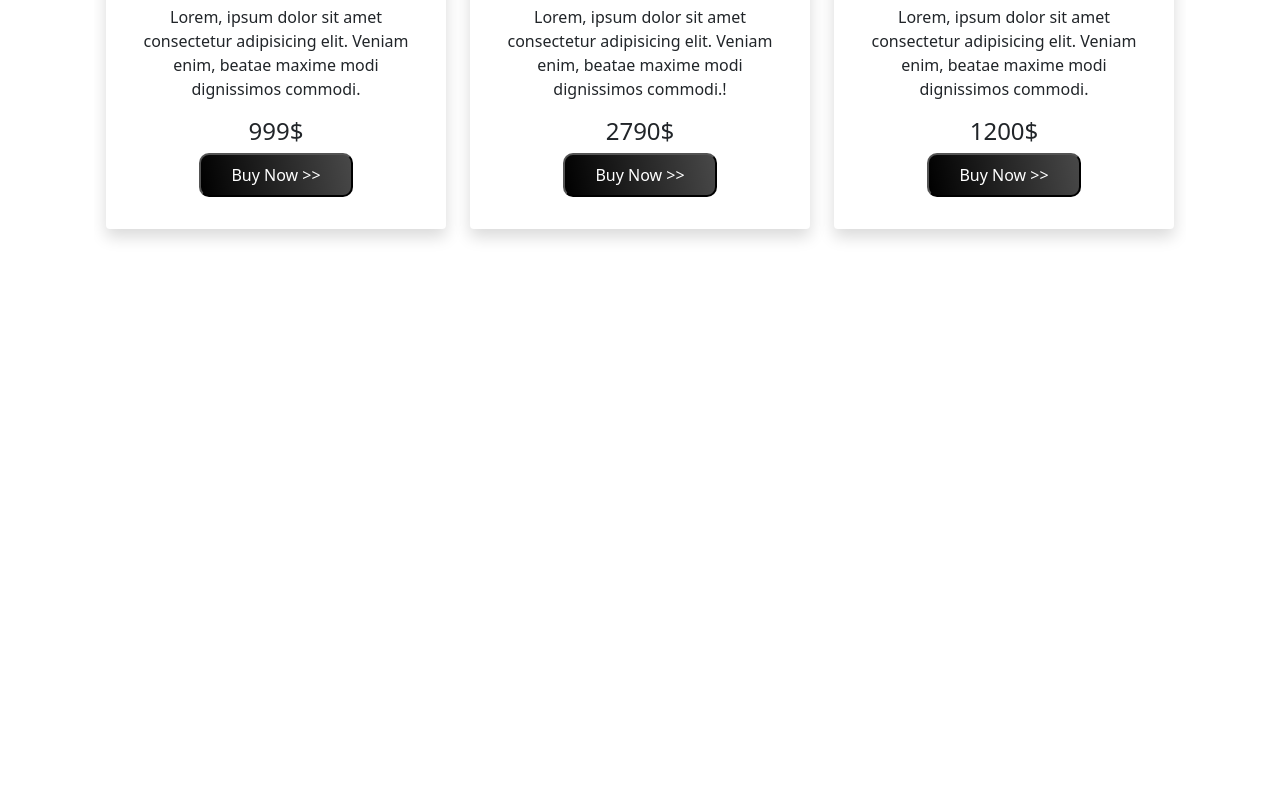
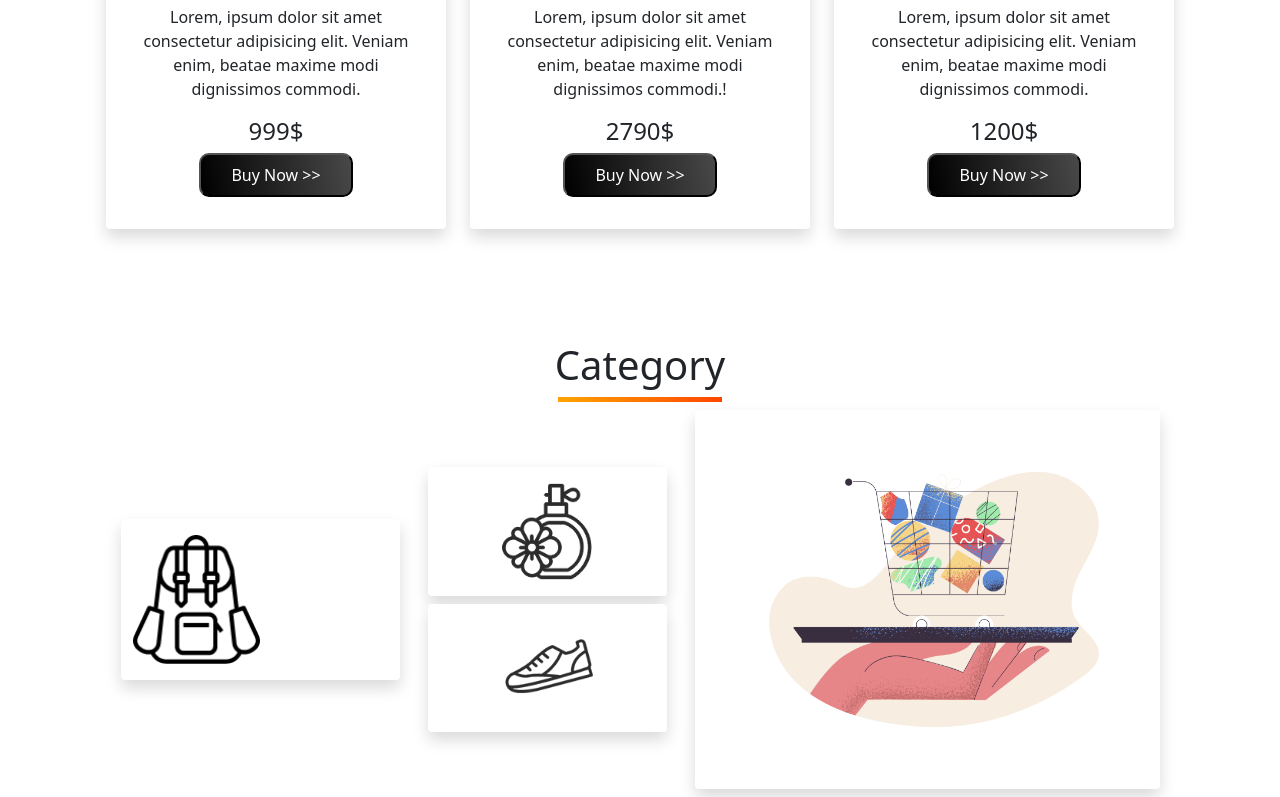
Before and after one commit to amazingasad/hot-gadgets, a plain HTML site: page index.html in a window 1280 px wide. Shown: the part 1744-2541 px from the top of the page. Before the commit the page ends 2021 px from the top, so only its background shows below. Drawn offline with Linux system fonts and the light colour scheme.

Commit message:
Added category section

```diff
--- a/index.html
+++ b/index.html
@@ -139,7 +139,8 @@
           <h2>Laptop</h2>
           <a href="#" class="my-5"><h5>See All</h5></a>
         </div>
-        <div class="container phone">
+                                      <!-- LAPTOP -->
+        <div class="container">
           <div class="row row-cols-1 row-cols-md-3 g-4">
             <div class="col">
               <div class="card shadow p-3 mb-5 bg-white rounded h-90 trans">
@@ -177,7 +178,29 @@
           </div>
         </div>
       </div>
-
+                                    <!-- CATEGORY -->
+      <div class="container mt-3 pt-5">
+        <div class="row align-items-center justify-content-center">
+          <h1 class="text-center">Category</h1>
+          <div class="text-center">
+            <div></div>
+          </div>
+          <div class="col-3 shadow bg-white rounded trans justify-content-center m-2">
+            <img src="images/Categories/bag.png" class="h-80 w-50 py-3" alt="">
+          </div>
+          <div class="col-3">
+            <div class="row shadow bg-white rounded trans justify-content-center m-2">
+              <img src="images/Categories/perfume.png" class=" h-90 w-50 py-3" alt="">
+            </div>
+            <div class="row shadow bg-white rounded trans justify-content-center m-2">
+              <img src="images/Categories/shoe.png" class="h-90 w-50 py-3" alt="">
+            </div>
+          </div>
+          <div class="col-5 shadow bg-white rounded trans justify-content-center m-2 py-4">
+            <img src="images/Categories/pale-order.png" class="img-fluid" alt="">
+          </div>
+        </div>
+      </div>
     </div>
   </div>
 </body>
--- a/style.css
+++ b/style.css
@@ -27,3 +27,11 @@
 .card-text{
     font-weight: 200;
 }
+.text-center div{
+    display: block;
+    margin: auto;
+    height: 5px;
+    width: 15%;
+    background-image: linear-gradient(69deg, orange, orangered);
+    overflow: hidden;
+}
```
